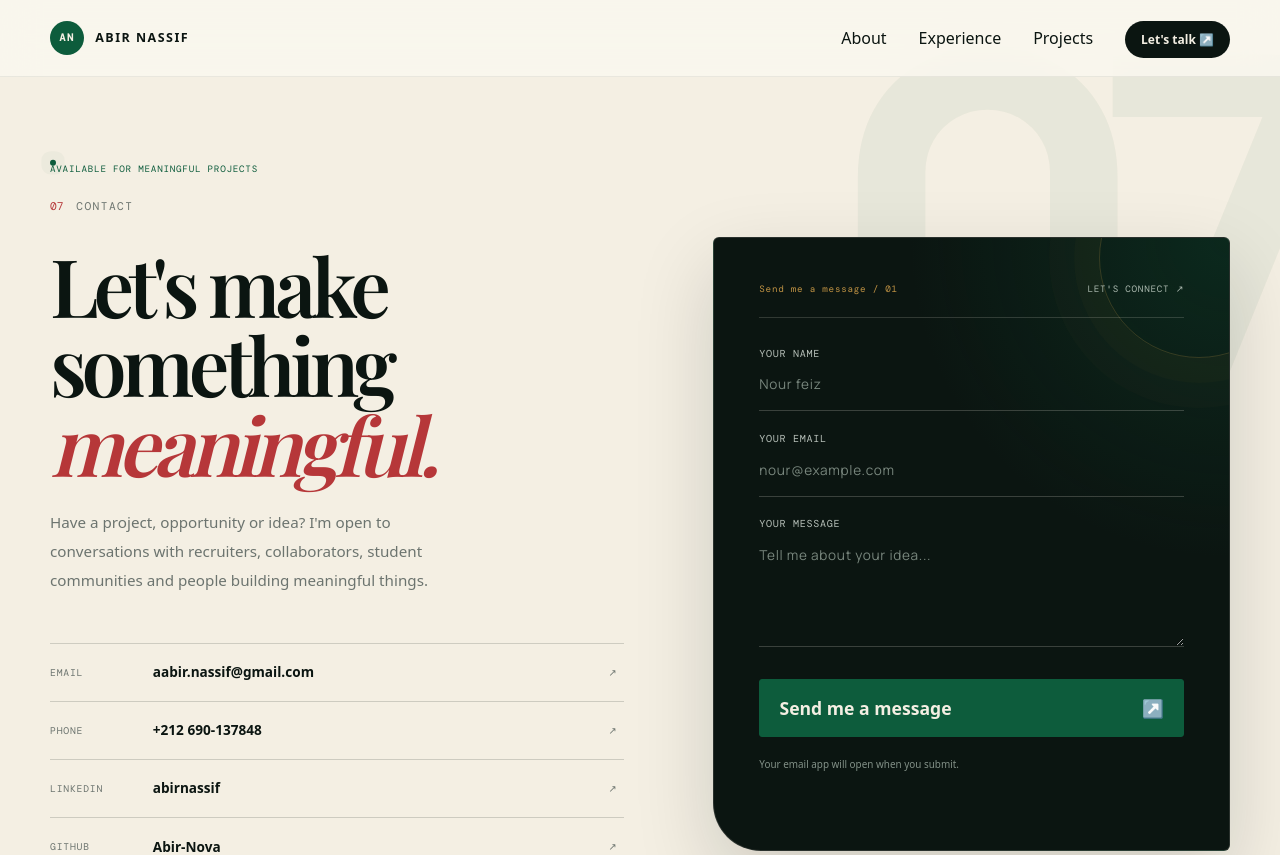
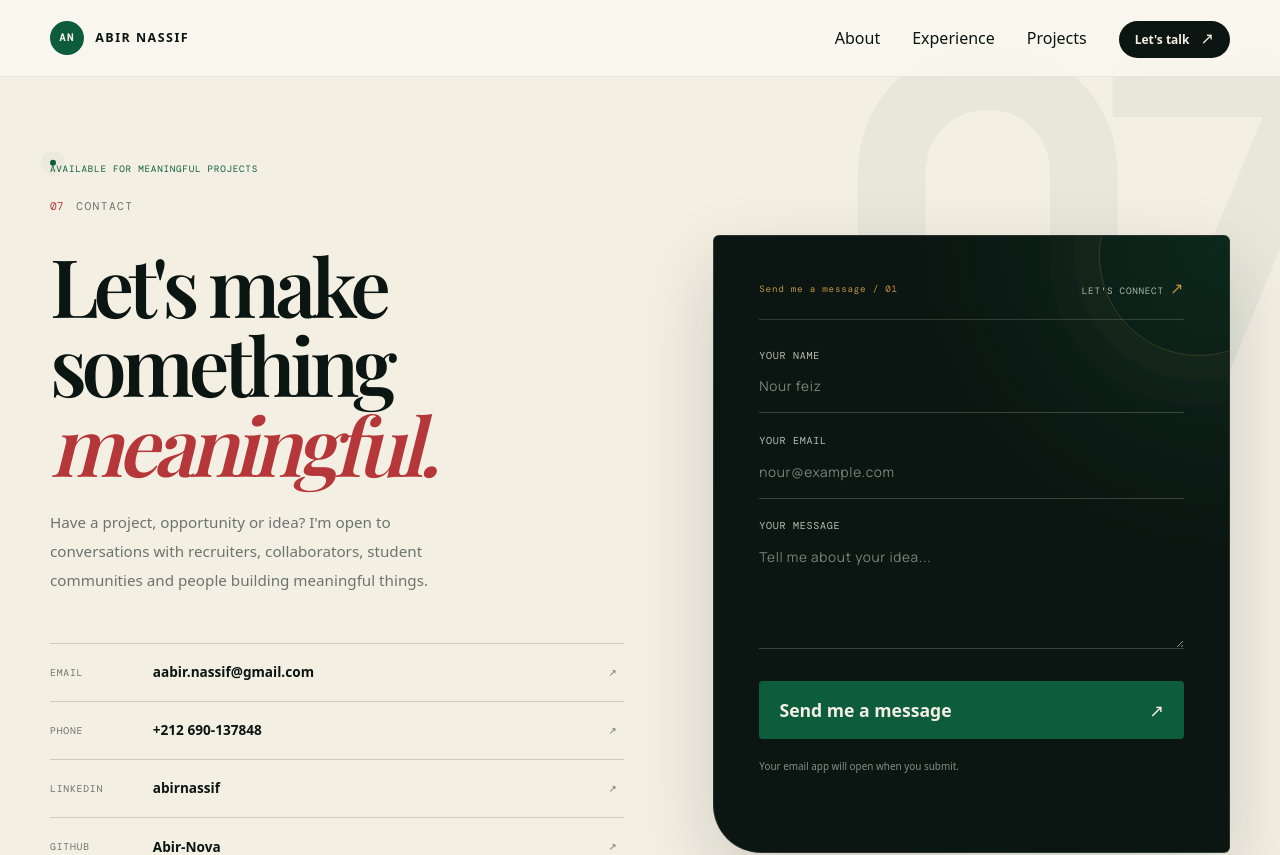
Before and after one commit to Abir-Nova/portfolio, an Angular app: page /contact in a window 1280 px wide. Shown: the top 855 px of the page. Built offline with nearby package versions, Linux system fonts and the light colour scheme; a web font is replaced by a local one.

Commit message:
fix the arrow in all pages

```diff
--- a/src/app/pages/about/about.html
+++ b/src/app/pages/about/about.html
@@ -10,7 +10,10 @@
       <li><a routerLink="/about" routerLinkActive="active">About</a></li>
       <li><a routerLink="/experience" routerLinkActive="active">Experience</a></li>
       <li><a routerLink="/projects" routerLinkActive="active">Projects</a></li>
-      <li><a routerLink="/contact" routerLinkActive="active" class="nav-cta">Let's talk ↗</a></li>
+      <li><a routerLink="/contact" routerLinkActive="active" class="nav-cta">
+        Let's talk
+        <span class="external-arrow" aria-hidden="true">↗</span>
+      </a></li>
     </ul>
   </nav>
 </header>
--- a/src/app/pages/about/about.scss
+++ b/src/app/pages/about/about.scss
@@ -2180,6 +2180,7 @@
 }
 :host .footer-cta span {
   color: #e2a99a;
+  transform: translate(3px, -3px) !important ;
 }
 :host .footer-bottom {
   display: flex;
@@ -2930,3 +2931,20 @@ section.section.soft-surface[aria-labelledby="beyond-code-title"] {
         rotate: 12deg;
     }
 }
+
+
+/* arrow ↗ */
+.external-arrow {
+  display: inline-block;
+  color: inherit;
+  font-family: Arial, sans-serif;
+  font-size: 1rem;
+  font-weight: 400;
+  line-height: 1;
+  font-variant-emoji: text;
+  transition: transform 0.25s ease;
+}
+
+.external-arrow:hover {
+  transform: translate(2px, -2px);
+}
--- a/src/app/pages/contact/contact.html
+++ b/src/app/pages/contact/contact.html
@@ -10,7 +10,10 @@
       <li><a routerLink="/about" routerLinkActive="active">About</a></li>
       <li><a routerLink="/experience" routerLinkActive="active">Experience</a></li>
       <li><a routerLink="/projects" routerLinkActive="active">Projects</a></li>
-      <li><a routerLink="/contact" routerLinkActive="active" class="nav-cta">Let's talk ↗</a></li>
+      <li><a routerLink="/contact" routerLinkActive="active" class="nav-cta">
+        Let's talk
+        <span class="external-arrow" aria-hidden="true">↗</span>
+      </a></li>
     </ul>
   </nav>
 </header>
@@ -67,7 +70,9 @@
 
           <a href="assets/Abir_Nassif_CV_2026.pdf" target="_blank" rel="noopener">
             <span>Résumé</span>
-            <strong>Download my CV ↗</strong>
+            <strong>Download my CV
+              <span class="external-arrow" aria-hidden="true">↗</span>
+            </strong>
           </a>
         </div>
       </div>
@@ -82,7 +87,9 @@
       >
         <div class="form-heading">
           <span>Send me a message / 01</span>
-          <span>LET'S CONNECT ↗</span>
+          <span>LET'S CONNECT
+            <span class="external-arrow" aria-hidden="true">↗</span>
+          </span>
         </div>
 
         <label for="name">
@@ -122,7 +129,9 @@
 
         <button class="button button-primary submit-button" type="submit">
           <span class="button-label">Send me a message</span>
-          <span aria-hidden="true">↗</span>
+          <span aria-hidden="true">
+            <span class="external-arrow" aria-hidden="true">↗</span>
+          </span>
         </button>
 
         <p class="form-note">Your email app will open when you submit.</p>
--- a/src/app/pages/contact/contact.scss
+++ b/src/app/pages/contact/contact.scss
@@ -785,3 +785,20 @@
         transform: none;
     }
 }
+
+
+/* arrow ↗ */
+.external-arrow {
+  display: inline-block;
+  color: inherit;
+  font-family: Arial, sans-serif;
+  font-size: 1rem;
+  font-weight: 400;
+  line-height: 1;
+  font-variant-emoji: text;
+  transition: transform 0.25s ease;
+}
+
+.external-arrow:hover {
+  transform: translate(2px, -2px);
+}
--- a/src/app/pages/experience/experience.html
+++ b/src/app/pages/experience/experience.html
@@ -19,7 +19,10 @@
       <a routerLink="/about">About</a>
       <a routerLink="/experience">Experience</a>
       <a routerLink="/projects">Projects</a>
-      <a routerLink="/contact" class="nav-cta">Let's talk <span>↗</span></a>
+      <a routerLink="/contact" class="nav-cta">
+        Let's talk
+        <span class="external-arrow" aria-hidden="true">↗</span>
+      </a>
     </div>
   </nav>
 </header>
--- a/src/app/pages/experience/experience.scss
+++ b/src/app/pages/experience/experience.scss
@@ -563,3 +563,19 @@
     flex-direction: column;
   }
 }
+
+/* arrow ↗ */
+.external-arrow {
+  display: inline-block;
+  color: inherit;
+  font-family: Arial, sans-serif;
+  font-size: 1rem;
+  font-weight: 400;
+  line-height: 1;
+  font-variant-emoji: text;
+  transition: transform 0.25s ease;
+}
+
+.external-arrow:hover {
+  transform: translate(2px, -2px);
+}
--- a/src/app/pages/home/home.html
+++ b/src/app/pages/home/home.html
@@ -22,8 +22,10 @@
       <a routerLink="/experience" routerLinkActive="active">Experience</a>
       <a routerLink="/projects" routerLinkActive="active">Projects</a>
       <a routerLink="/contact" routerLinkActive="active" class="nav-cta"
-        >Let's talk <span>↗</span></a
-      >
+        >
+        Let's talk
+        <span class="external-arrow" aria-hidden="true">↗</span>
+      </a>
     </div>
   </nav>
 </header>
@@ -51,7 +53,9 @@
             href="assets/Abir_Nassif_CV_2026.pdf"
             target="_blank"
             rel="noopener"
-            >View CV <span>↗</span></a
+            >
+            View CV
+            <span class="external-arrow" aria-hidden="true">↗</span></a
           >
         </div>
 
--- a/src/app/pages/home/home.scss
+++ b/src/app/pages/home/home.scss
@@ -2327,3 +2327,19 @@
     transform: none;
   }
 }
+
+/* arrow ↗ */
+.external-arrow {
+  display: inline-block;
+  color: inherit;
+  font-family: Arial, sans-serif;
+  font-size: 1rem;
+  font-weight: 400;
+  line-height: 1;
+  font-variant-emoji: text;
+  transition: transform 0.25s ease;
+}
+
+.external-arrow:hover {
+  transform: translate(2px, -2px);
+}
--- a/src/app/pages/projects/projects.html
+++ b/src/app/pages/projects/projects.html
@@ -10,7 +10,10 @@
       <li><a routerLink="/about" routerLinkActive="active">About</a></li>
       <li><a routerLink="/experience" routerLinkActive="active">Experience</a></li>
       <li><a routerLink="/projects" routerLinkActive="active">Projects</a></li>
-      <li><a routerLink="/contact" routerLinkActive="active" class="nav-cta">Let's talk ↗</a></li>
+      <li><a routerLink="/contact" routerLinkActive="active" class="nav-cta">
+        Let's talk
+        <span class="external-arrow" aria-hidden="true">↗</span>
+      </a></li>
     </ul>
   </nav>
 </header>
--- a/src/app/pages/projects/projects.scss
+++ b/src/app/pages/projects/projects.scss
@@ -970,3 +970,20 @@ ACCESSIBILITY: REDUCED MOTION
     flex-direction: column;
   }
 }
+
+
+/* arrow ↗ */
+.external-arrow {
+  display: inline-block;
+  color: inherit;
+  font-family: Arial, sans-serif;
+  font-size: 1rem;
+  font-weight: 400;
+  line-height: 1;
+  font-variant-emoji: text;
+  transition: transform 0.25s ease;
+}
+
+.external-arrow:hover {
+  transform: translate(2px, -2px);
+}
```
Also changed, not shown: 1 other file (tests, documents, lock files or other folders).
